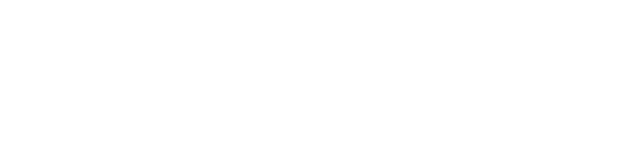
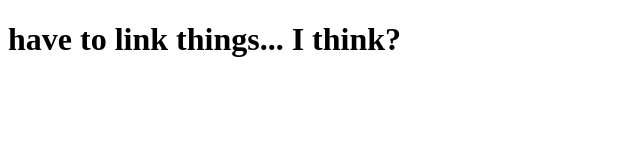
Before and after one commit to Jadinsa9/LEKTION_8, a plain HTML site: page index.html in a window 1280 px wide. Shown: the whole page, without its empty margins (0-640 px from the left). Drawn offline with Linux system fonts and the light colour scheme.

Commit message:
basic structure

```diff
--- a/index.html
+++ b/index.html
@@ -1,9 +1,8 @@
 <!DOCTYPE html>
      <head>
-
+        <title>more experiments with CSS</title>
      </head>
      <body>
-
+        <h1>have to link things... I think?</h1>
      </body>
-
 </html>
```
